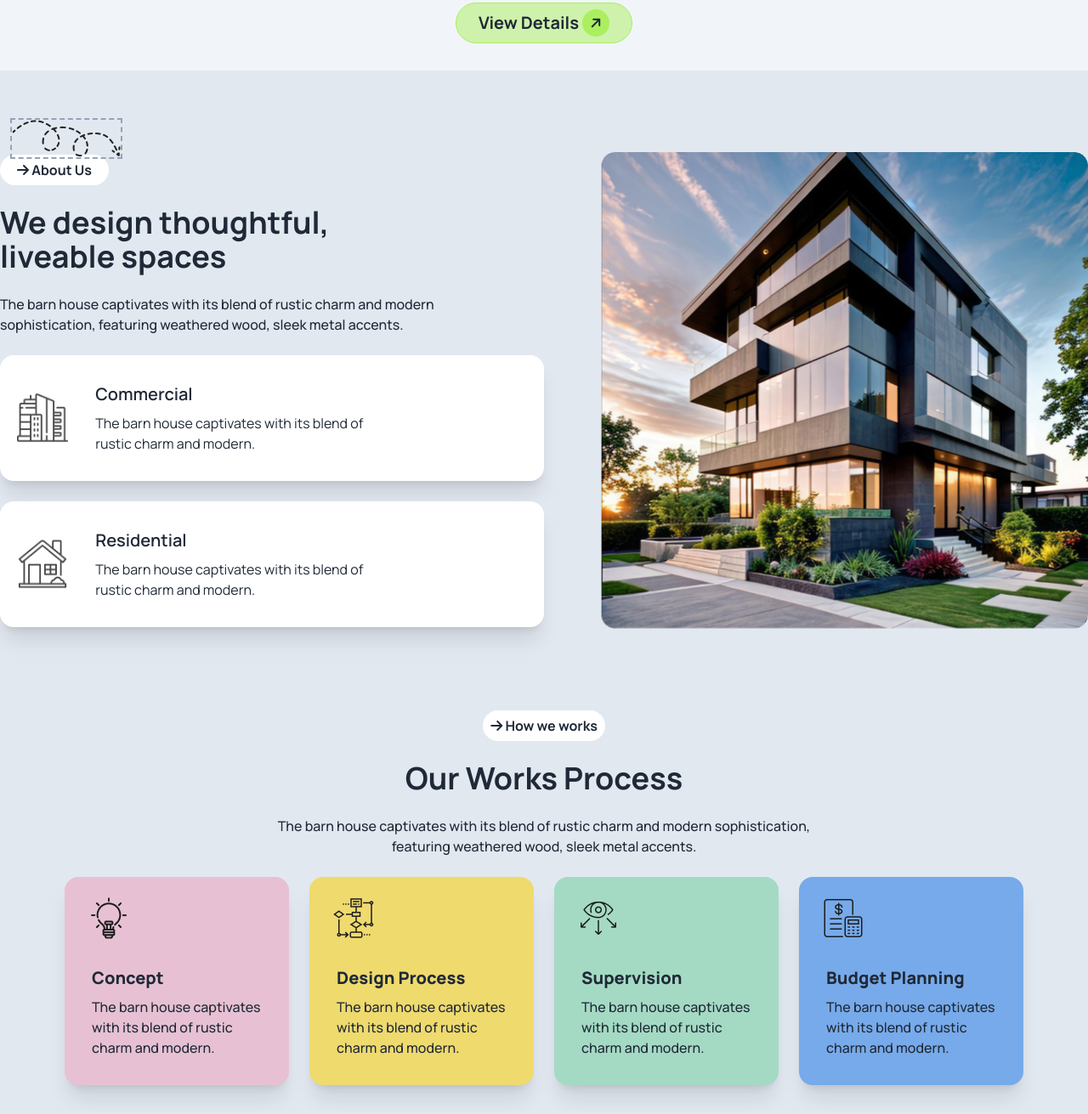
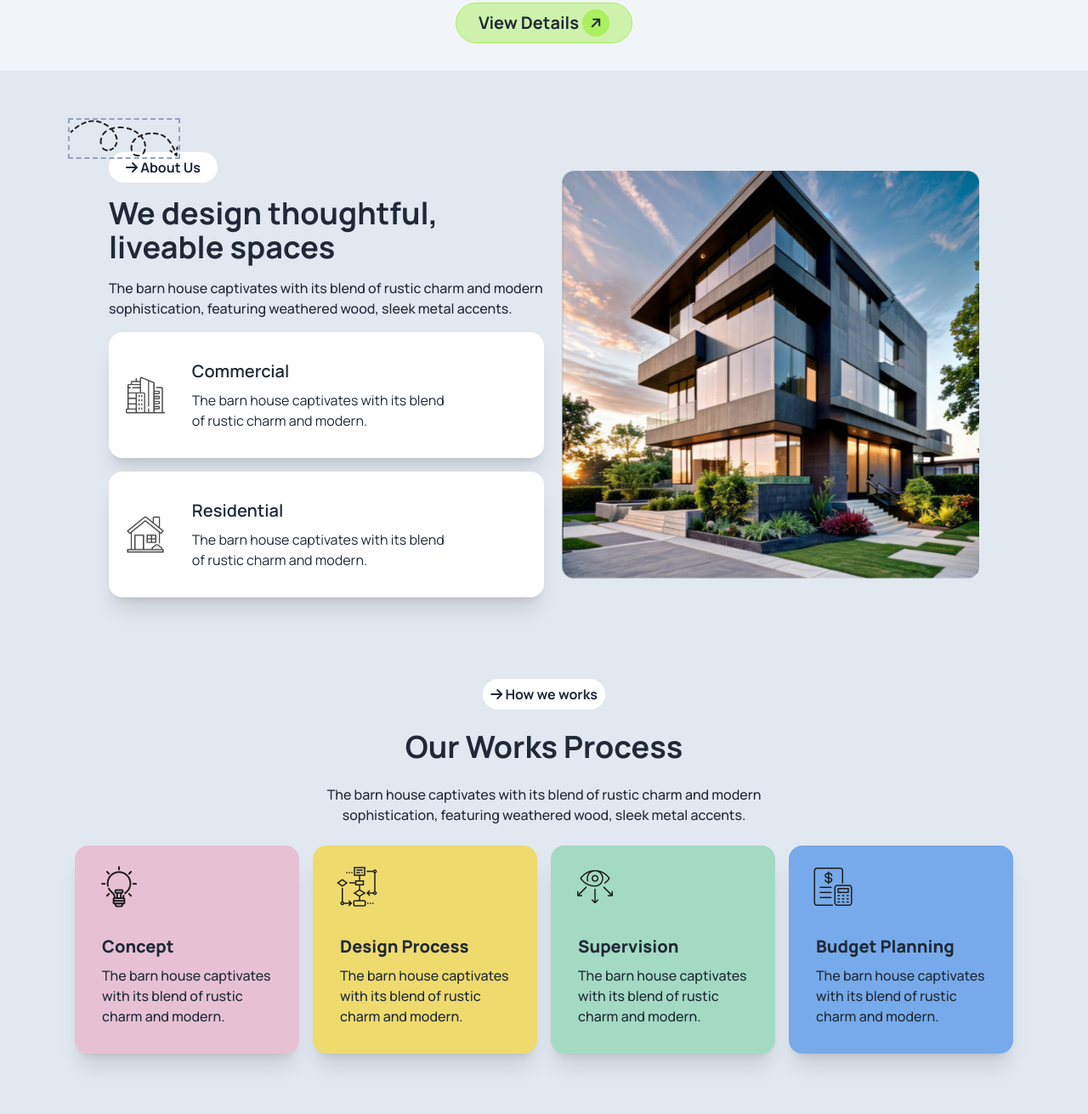
Before and after one commit to mushayed/Rinterio, a plain HTML site: page index.html in a window 1280 px wide. Shown: the part 709-2020 px from the top of the page at 85% size. Drawn offline with nearby package versions, Linux system fonts and the light colour scheme.

Commit message:
Some issue resolved

```diff
--- a/index.html
+++ b/index.html
@@ -40,7 +40,7 @@
 <body class="my-manrope">
     <header class="bg-slate-100">
       <!-- navbar -->
-      <nav class="container mx-auto flex justify-between lg:pt-12 lg:px-0 pt-9 px-5">
+      <nav class="container w-[90%] lg:w-[80%] mx-auto flex justify-between lg:pt-12 lg:px-0 pt-9 px-5">
         <div class="flex items-center gap-1">
             <div class="h-8 w-8 rounded-full bg-my-green flex items-center justify-center rotate-[-45deg]"><i class="fa-solid fa-arrow-right"></i></div>
             <h4 class="text-3xl lg:text-3xl font-extrabold">Rinterio</h4>
@@ -78,13 +78,13 @@
           <div class="w-[15rem] h-[9rem] lg:w-[34rem] lg:h-[21rem] mx-auto">
             <img src="./assets/banner.png" alt="" class="w-full h-full object-cover">
           </div>
-          <div class="w-[20rem] lg:w-[65rem]">
+          <div class="w-[90%] lg:w-[65rem]">
             <h1 class="text-3xl	font-extrabold text-center lg:text-6xl">A barn house of this design  has a striking appearance</h1>
           </div>
-          <div class="w-[20rem] lg:w-[58rem]">
+          <div class="w-[90%] lg:w-[58rem]">
             <p class="text-sm	font-medium text-center lg:text-base">The barn house captivates with its blend of rustic charm and modern sophistication, featuring weathered wood, sleek metal accents, and large windows that flood the space with natural light.</p>
           </div>
-          <button class="h-12 w-full lg:w-52 bg-[#ABEF5F80] rounded-full border border-my-green flex items-center justify-center gap-1">
+          <button class="h-12 w-[90%] lg:w-52 bg-[#ABEF5F80] rounded-full border border-my-green flex items-center justify-center gap-1">
             <a href="" class="text-xl	font-bold">View Details</a>
             <div class="h-8 w-8 rounded-full bg-my-green flex items-center justify-center rotate-[-45deg]"><i class="fa-solid fa-arrow-right"></i></div>
           </button>
@@ -94,42 +94,42 @@
     <main>
       <!-- About us -->
       <section class="bg-slate-200 py-8 lg:py-24 lg:relative">
-        <section class="lg:container lg:mx-auto flex flex-col items-center gap-6 lg:flex-row lg:justify-between mx-4">
-          <div class="lg:w-1/2 flex flex-col gap-y-6 items-center lg:items-start">
+        <section class="w-[90%] lg:w-[80%] lg:mx-auto flex flex-col items-center gap-5 lg:flex-row lg:justify-between mx-4">
+          <div class="lg:w-1/2 flex flex-col gap-y-4 items-center lg:items-start">
             <button class="w-32 h-9 bg-[#FFFFFF] rounded-full">
               <i class="fa-solid fa-arrow-right"></i>
               <a href="" class="text-base font-bold">About Us</a>
             </button>
-            <div class="lg:w-[28rem]">
+            <div class="w-[80%] lg:w-[28rem]">
               <h3 class="text-2xl lg:text-4xl lg:text-left font-bold text-center">We design thoughtful, liveable spaces</h3>
             </div>
-            <div class="lg:w-[33rem]">
+            <div class="w-[90%] lg:w-[33rem]">
               <p class="text-sm lg:text-base lg:text-left font-medium text-center">The barn house captivates with its blend of rustic charm and
                 modern sophistication, featuring weathered wood, sleek metal accents.</p>
             </div>
             <div class="card card-side bg-base-100 shadow-xl px-5">
-              <figure class="pb-12 lg:pb-0">
+              <figure class="pb-16 lg:pb-0">
                 <img src="./assets/commercial.png" alt="">
               </figure>
               <div class="card-body">
                 <h2 class="card-title">Commercial</h2>
-                <p class="lg:w-8/12">The barn house captivates with its blend of rustic charm and modern.</p>
+                <p class="w-[90%] lg:w-10/12">The barn house captivates with its blend of rustic charm and modern.</p>
               </div>
             </div>
             <div class="card card-side bg-base-100 shadow-xl px-5">
-              <figure class="pb-12 lg:pb-0">
+              <figure class="pb-16 lg:pb-0">
                 <img src="./assets/residential.png" alt="">
               </figure>
               <div class="card-body">
                 <h2 class="card-title">Residential</h2>
-                <p class="lg:w-8/12">The barn house captivates with its blend of rustic charm and modern.</p>
+                <p class="w-[90%] lg:w-10/12">The barn house captivates with its blend of rustic charm and modern.</p>
               </div>
             </div>
           </div>
           <div>
             <img src="./assets/Rectangle.png" alt="">
           </div>
-          <div class="hidden lg:block lg:absolute lg:top-14 lg:left-3 lg:border-dashed lg:border-2 lg:border-slate-400">
+          <div class="hidden lg:block lg:absolute lg:top-14 lg:left-20 lg:border-dashed lg:border-2 lg:border-slate-400">
             <img src="./assets/Vector.png" alt="">
           </div>
         </section>
@@ -137,7 +137,7 @@
 
       <!-- Works process -->
       <section class="bg-slate-200 pb-8 lg:pb-[6rem]">
-        <section class="w-11/12 lg:container mx-auto flex flex-col items-center gap-6">
+        <section class="w-[90%] lg:w-[80%] mx-auto flex flex-col items-center gap-6">
           <button class="w-[9rem] h-9 bg-[#FFFFFF] rounded-full">
             <i class="fa-solid fa-arrow-right"></i>
             <a href="" class="text-base font-bold">How we works</a>
@@ -148,7 +148,7 @@
           <div class="lg:w-1/2">
             <p class="lg:text-base text-sm font-medium text-center">The barn house captivates with its blend of rustic charm and modern sophistication, featuring weathered wood, sleek metal accents.</p>
           </div>
-          <div class="flex flex-col lg:flex-row lg:gap-6 gap-4">
+          <div class="flex flex-col lg:flex-row lg:gap-4 gap-4">
             <div class="card bg-[#E7C1D3] lg:w-[16.5rem] shadow-xl">
               <figure class="pt-6 pr-40">
                 <img src="./assets/concept.png" alt="" class="pr-32 lg:pr-0">
```
